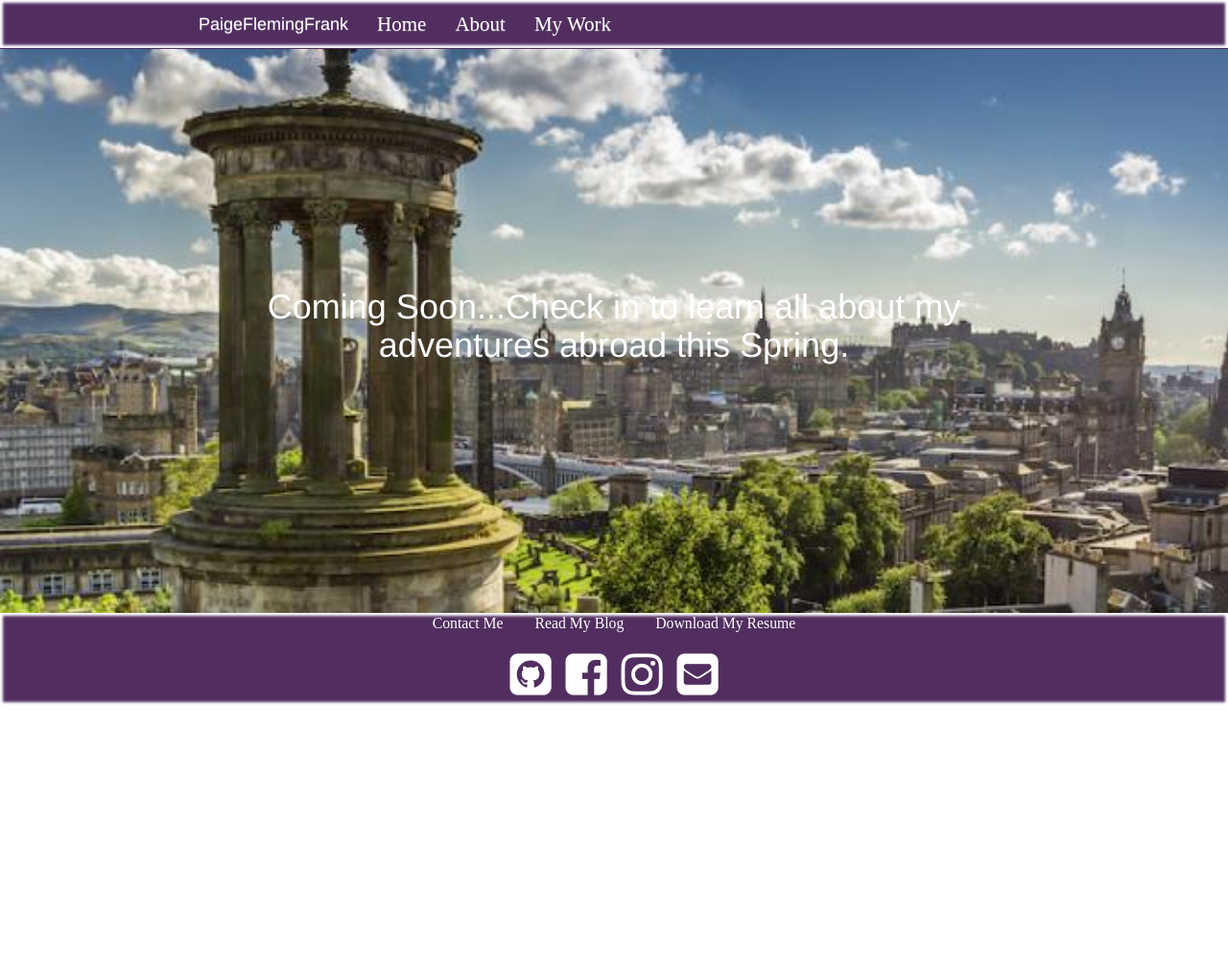
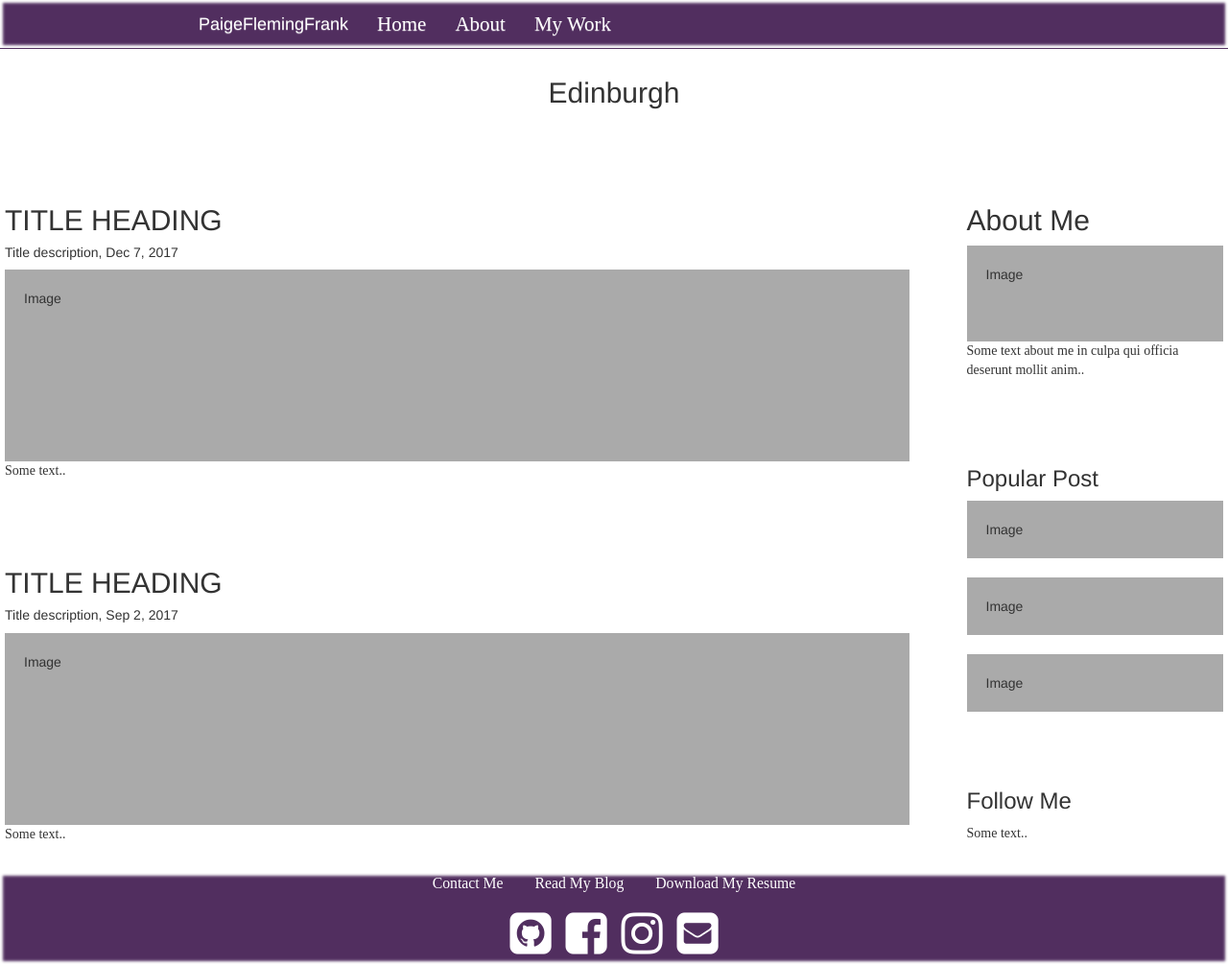
Before and after one commit to pfrank7/pfrank7.github.io, a Jekyll site: the page built from Blog.html, in a window 1280 px wide and 1005 px high. Shown: the whole window at 96% size. Built offline with Jekyll 4.4.1, drawn with Linux system fonts in a browser that asks for light colours; nearby versions of some CDN libraries.

Commit message:
Update Blog.html

```diff
--- a/Blog.html
+++ b/Blog.html
@@ -4,11 +4,97 @@ title: Paige Frank
 ---
 <style>
   .scotland {
-    background-image: url("edi.jpg");
-    background-size:cover;
-    padding:250px;
   }
+
+  /* Header/Blog Title */
+.title {
+  padding: 30px;
+  font-size: 40px;
+  text-align: center;
+  background: white;
+}
+
+/* Create two unequal columns that floats next to each other */
+/* Left column */
+.leftcolumn {
+  float: left;
+  width: 75%;
+}
+/* Right column */
+.rightcolumn {
+  float: left;
+  width: 25%;
+  padding-left: 20px;
+}
+/* Fake image */
+.fakeimg {
+  background-color: #aaa;
+  width: 100%;
+  padding: 20px;
+}
+/* Add a card effect for articles */
+.card {
+  background-color: white;
+  padding: 20px;
+  margin-top: 20px;
+}
+/* Clear floats after the columns */
+.row:after {
+  content: "";
+  display: table;
+  clear: both;
+}
+/* Footer */
+.footer {
+  padding: 20px;
+  text-align: center;
+  background: #ddd;
+  margin-top: 20px;
+}
+/* Responsive layout - when the screen is less than 800px wide, make the two columns stack on top of each other instead of next to each other */
+@media (max-width: 800px) {
+  .leftcolumn, .rightcolumn {
+    width: 100%;
+    padding: 0;
+  }
+}
 </style>
 <div class = "scotland">
-<h1 style = "text-align:center;color:white;"> Coming Soon...Check in to learn all about my adventures abroad this Spring. </h1>
+  <div class="title">
+    <h2>Edinburgh</h2>
+  </div>
+<div class="row">
+  <div class="leftcolumn">
+    <div class="card">
+      <h2>TITLE HEADING</h2>
+      <h5>Title description, Dec 7, 2017</h5>
+      <div class="fakeimg" style="height:200px;">Image</div>
+      <p>Some text..</p>
+    </div>
+    <div class="card">
+      <h2>TITLE HEADING</h2>
+      <h5>Title description, Sep 2, 2017</h5>
+      <div class="fakeimg" style="height:200px;">Image</div>
+      <p>Some text..</p>
+    </div>
+  </div>
+  <div class="rightcolumn">
+    <div class="card">
+      <h2>About Me</h2>
+      <div class="fakeimg" style="height:100px;">Image</div>
+      <p>Some text about me in culpa qui officia deserunt mollit anim..</p>
+    </div>
+    <div class="card">
+      <h3>Popular Post</h3>
+      <div class="fakeimg">Image</div><br>
+      <div class="fakeimg">Image</div><br>
+      <div class="fakeimg">Image</div>
+    </div>
+    <div class="card">
+      <h3>Follow Me</h3>
+      <p>Some text..</p>
+    </div>
+  </div>
 </div>
+
+</div>
```
